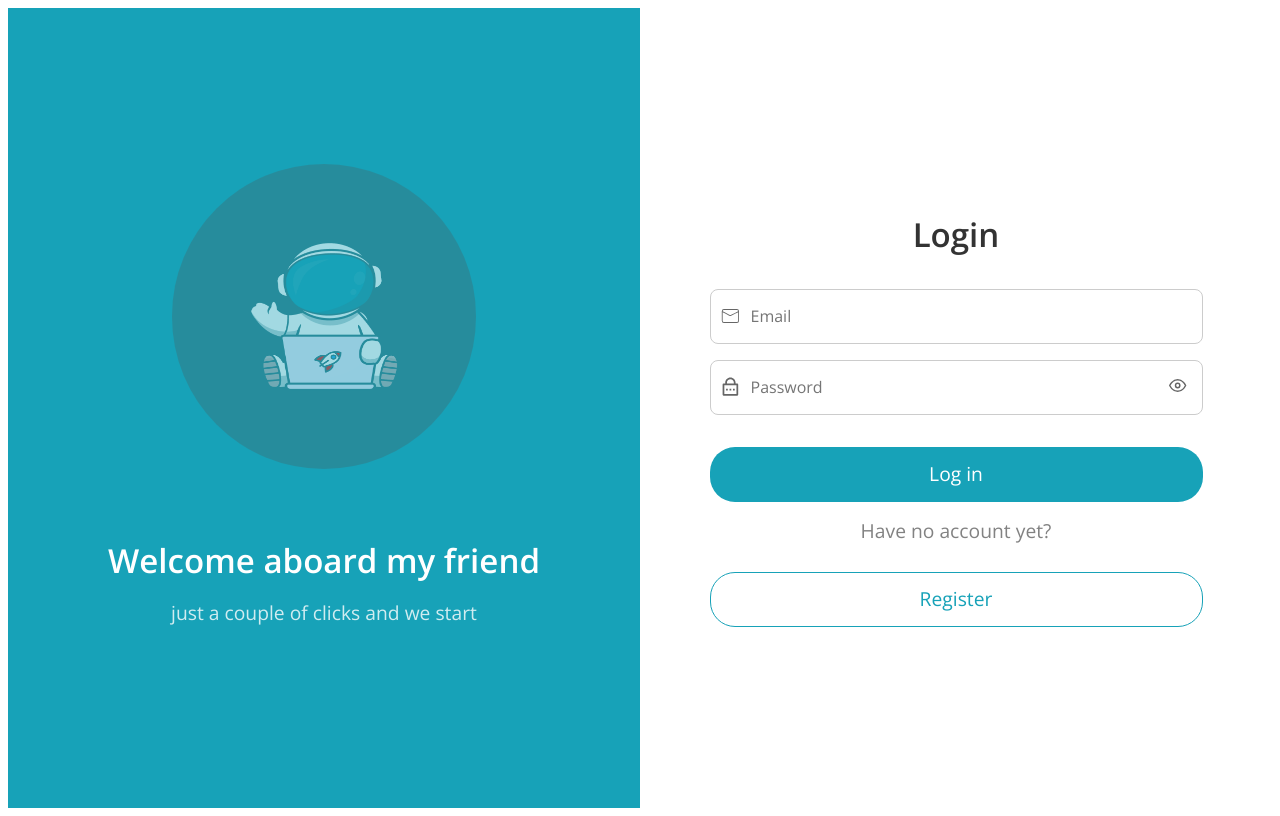
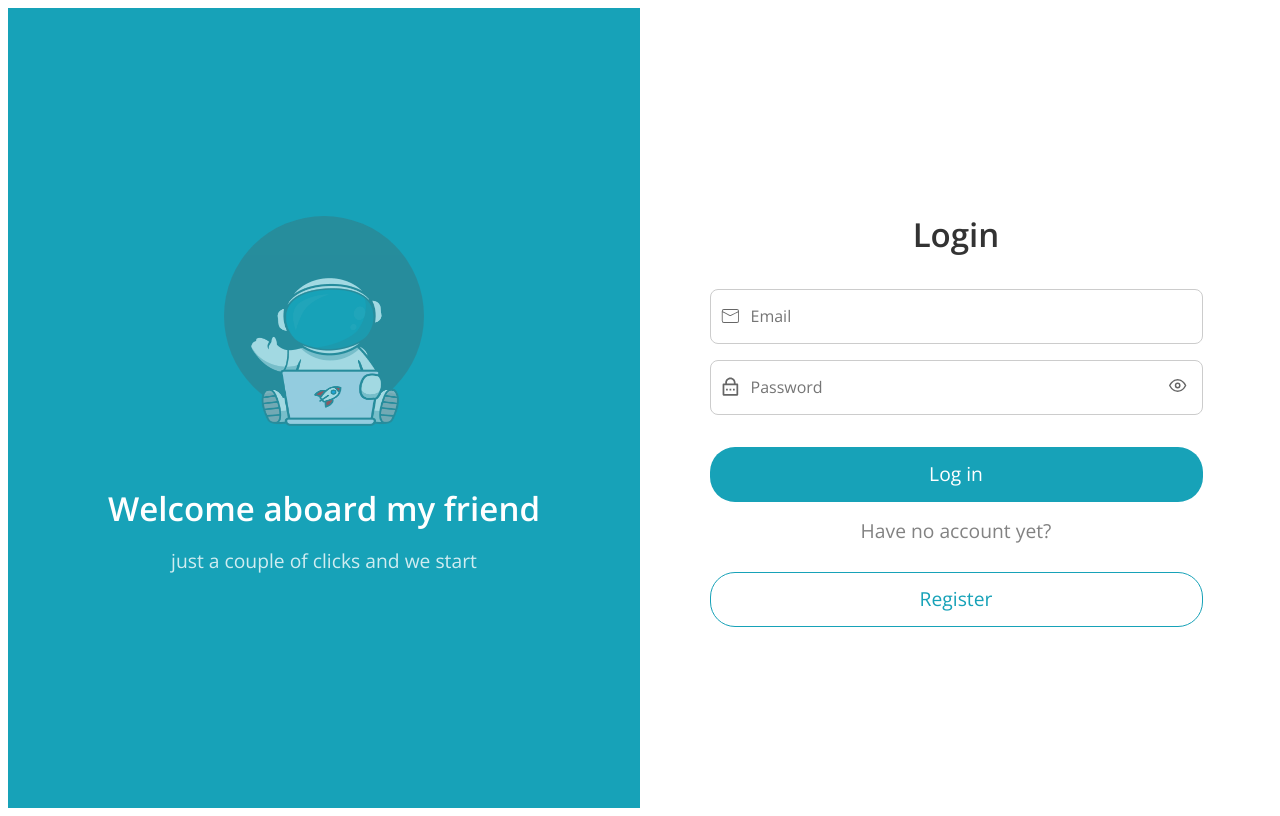
Before and after one commit to Paresh-95/ProjectManagement_Task, a React (Create React App) app in the folder Frontend/: page / in a window 1280 px wide. Built offline with nearby package versions, Linux system fonts and the light colour scheme; no server answers.

Commit message:
new changes

```diff
--- a/Frontend/src/context/TaskContext.js
+++ b/Frontend/src/context/TaskContext.js
@@ -30,7 +30,7 @@ export const TaskProvider = ({ children }) => {
     };
 
     // Function to fetch tasks
-    const getTask = async (dueDate = "today") => {
+    const getTask = async (dueDate = "this_month") => {
         setLoading(true); // Set loading to true
         try {
             console.log("Fetching tasks with due date:", dueDate);
@@ -80,7 +80,7 @@ export const TaskProvider = ({ children }) => {
             console.error("Task Deletion Failed:", error);
             toast.error("Deleting Task Failed. Please try again.");
         } finally {
-            setLoading(false); // Reset loading state
+            setLoading(false);
         }
     };
 
@@ -102,7 +102,7 @@ export const TaskProvider = ({ children }) => {
 
     // Fetch tasks when the provider mounts
     useEffect(() => {
-        getTask(); // Fetch tasks on mount
+        getTask("this_month"); // Fetch tasks on mount
     }, []);
 
     return (
--- a/Frontend/src/pages/Login.jsx
+++ b/Frontend/src/pages/Login.jsx
@@ -105,18 +105,23 @@ const styles = {
     marginBottom: '2rem',
   },
   logoBackground: {
-    width: '304.58px',
-    height: '304.58px',
+    width: '200px',
+    height: '200px',
     backgroundColor: '#317F8B',
-    borderRadius: '50%', // Makes it round
+    borderRadius: '50%',
     opacity: 0.6,
     display: 'flex',
     justifyContent: 'center',
     alignItems: 'center',
+    position: 'relative',
+    zIndex: 1,
   },
   astronaut: {
     width: '150px',
     height: '150px',
+    position: 'absolute',
+    top: '30%',
+    zIndex: 2,
   },
   welcome: {
     fontFamily: 'Open Sans',
--- a/Frontend/src/pages/Register.jsx
+++ b/Frontend/src/pages/Register.jsx
@@ -40,14 +40,12 @@ export default function Register() {
     <div style={styles.container}>
       <div style={styles.leftPanel}>
         <div style={styles.astronautContainer}>
-          <img
-            src="/placeholder.svg?height=200&width=200"
-            alt="Astronaut"
-            style={styles.astronaut}
-          />
+          <div style={styles.logoBackground}>
+            <img src="/Group.png" alt="Group Logo" style={styles.astronaut} />
+          </div>
         </div>
         <h2 style={styles.welcome}>Welcome aboard my friend</h2>
-        <p style={styles.subtext}>Just a couple of clicks and we start</p>
+        <p style={styles.subtext}>just a couple of clicks and we start</p>
       </div>
       <div style={styles.rightPanel}>
         <form onSubmit={handleSubmit} style={styles.form}>
```
